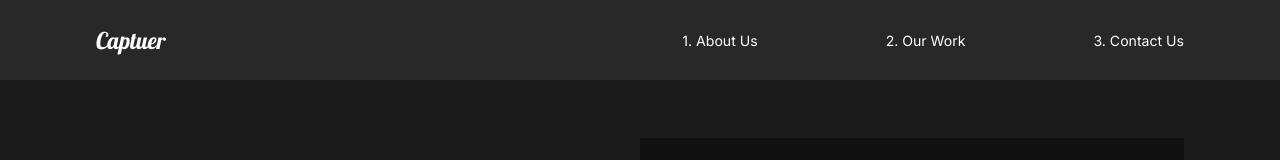
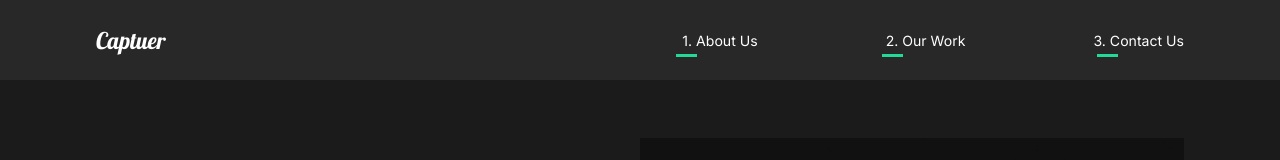
Before and after one commit to navidabdi/portfolio-react, a React (Create React App) app: page / in a window 1280 px wide. Shown: the top 160 px of the page. Built offline with nearby package versions, Linux system fonts and the light colour scheme.

Commit message:
Nav Animation

```diff
--- a/src/components/Nav.js
+++ b/src/components/Nav.js
@@ -1,8 +1,11 @@
-import react from "react";
+import React from "react";
 import styled from "styled-components";
 import { Link } from "react-router-dom";
+import { motion } from "framer-motion";
+import { useLocation } from "react-router-dom";
 
 const Nav = () => {
+  const pathname = useLocation();
   return (
     <NavBAckground>
       <StyledNav>
@@ -12,12 +15,30 @@ const Nav = () => {
         <ul>
           <li>
             <Link to="/">1. About Us</Link>
+            <motion.div
+              transition={{ duration: 0.75 }}
+              initial={{ width: "0%" }}
+              animate={{ width: pathname === "/" ? "45%" : "10%" }}
+              className="line"
+            ></motion.div>
           </li>
           <li>
             <Link to="/work">2. Our Work</Link>
+            <motion.div
+              transition={{ duration: 0.75 }}
+              initial={{ width: "0%" }}
+              animate={{ width: pathname === "/work" ? "45%" : "10%" }}
+              className="line"
+            ></motion.div>
           </li>
           <li>
             <Link to="/contact">3. Contact Us</Link>
+            <motion.div
+              transition={{ duration: 0.75 }}
+              initial={{ width: "0%" }}
+              animate={{ width: pathname === "/contact" ? "45%" : "10%" }}
+              className="line"
+            ></motion.div>
           </li>
         </ul>
       </StyledNav>
@@ -57,6 +78,14 @@ const StyledNav = styled.nav`
     padding-left: 10rem;
     position: relative;
   }
+  .line {
+    height: 0.2rem;
+    background: #23d997;
+    /* width: 0%; */
+    position: absolute;
+    bottom: -50%;
+    left: 60%;
+  }
 `;
 
 export default Nav;
```
